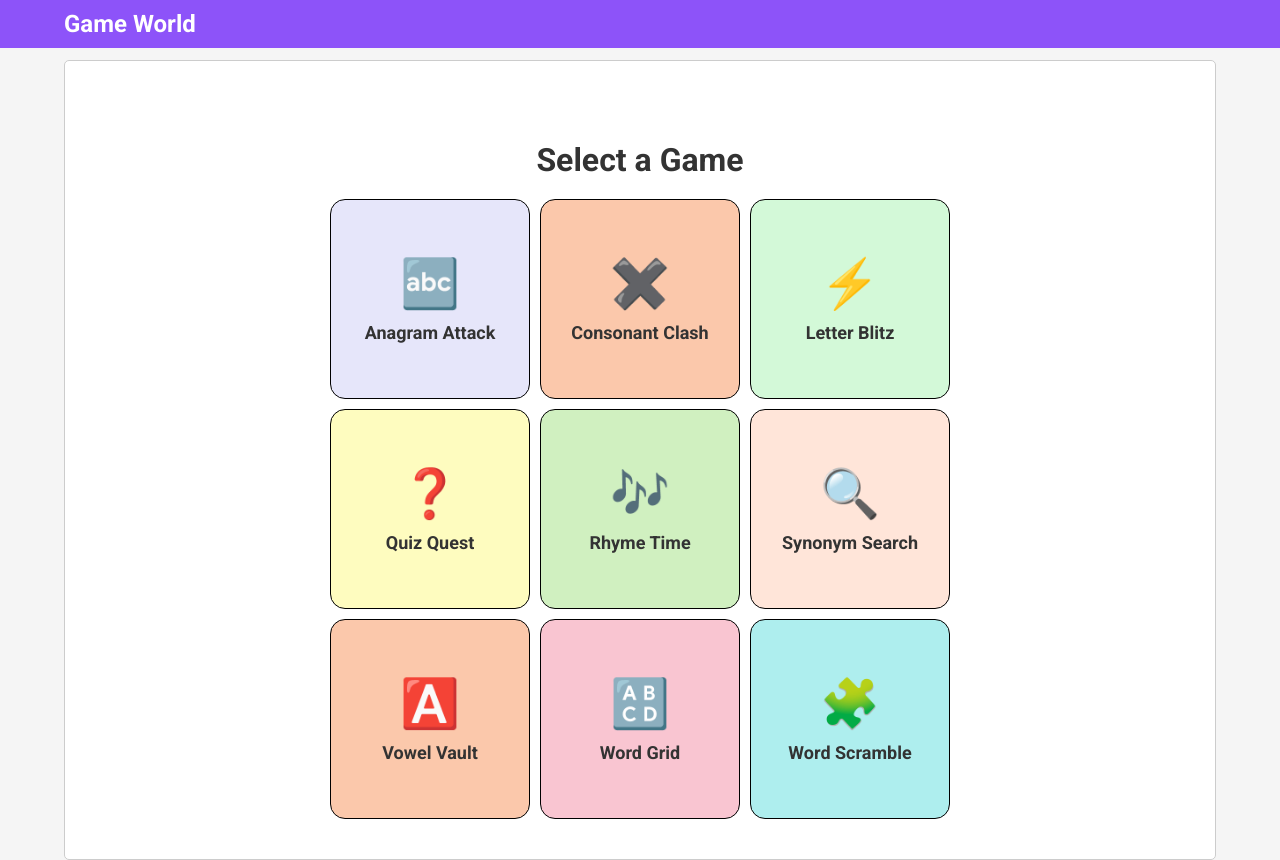
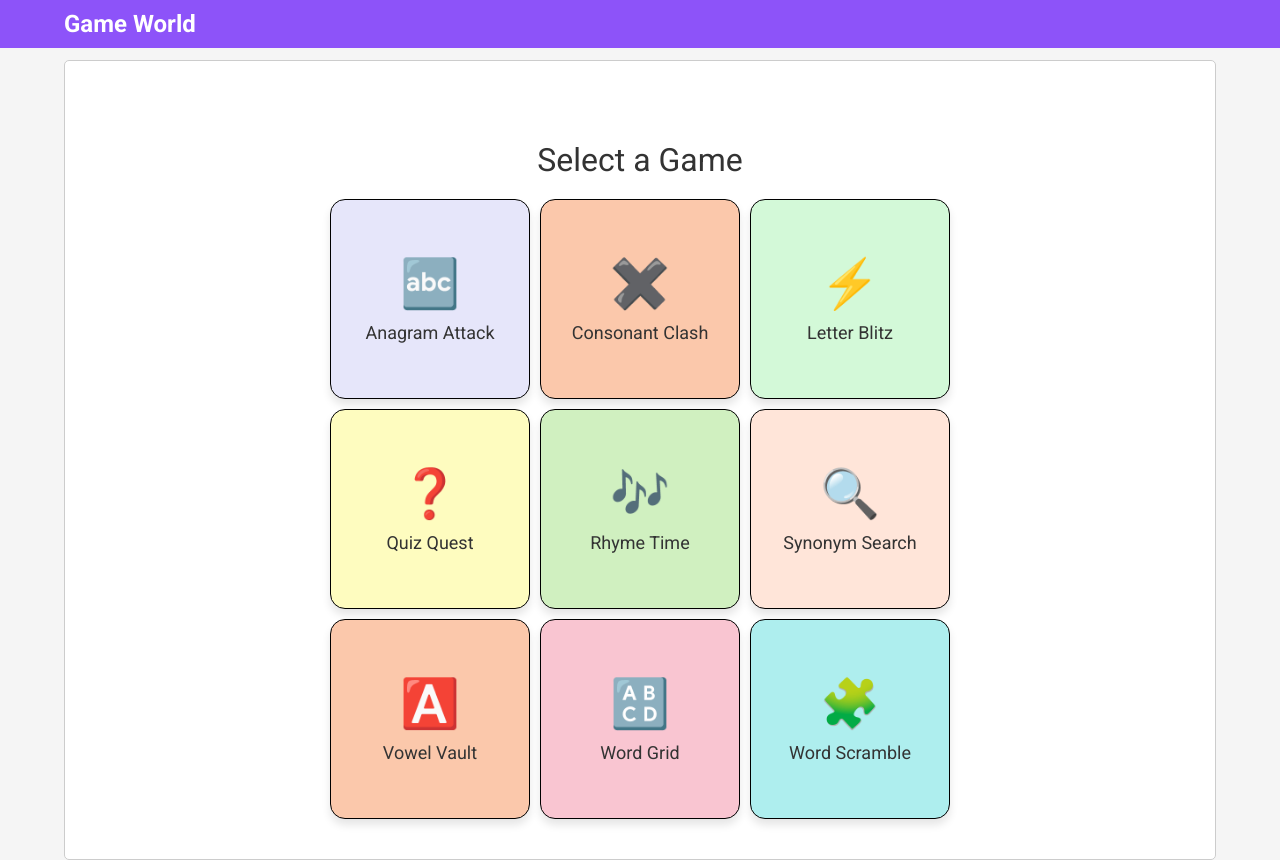
Before and after one commit to joseph-johnson27001/game-world, a Vue app: page / in a window 1280 px wide. Built offline with nearby package versions, Linux system fonts and the light colour scheme.

Commit message:
Updated fonts

```diff
--- a/src/App.vue
+++ b/src/App.vue
@@ -52,5 +52,6 @@ h1 {
   font-family: "Roboto", sans-serif;
   color: #333;
   margin-bottom: 20px;
+  font-weight: 400;
 }
 </style>
--- a/src/components/GameCard.vue
+++ b/src/components/GameCard.vue
@@ -49,6 +49,7 @@ export default {
   border: 1px solid black;
   font-family: "Roboto", sans-serif;
   font-weight: 100;
+  box-shadow: 0 6px 8px rgba(0, 0, 0, 0.1);
 }
 
 .game-card:hover {
@@ -63,6 +64,6 @@ export default {
 
 .game-card-name {
   font-size: 18px;
-  font-weight: bold;
+  font-weight: 400;
 }
 </style>
```
